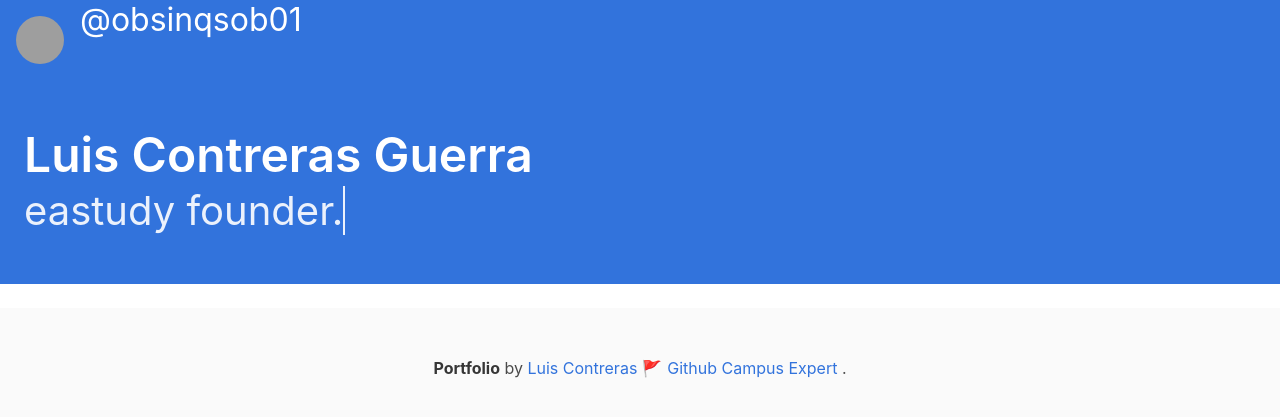
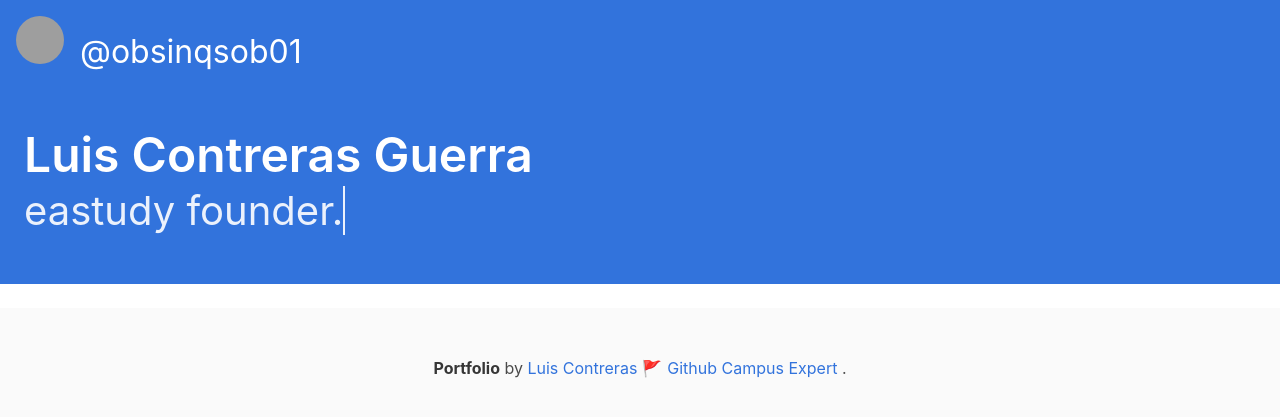
Before and after one commit to ellcontreras/ellcontreras.github.io, a Jekyll site: the page built from index.md, in a window 1280 px wide. Shown: the top 417 px of the page. Built offline with Jekyll 4.4.1, drawn with Linux system fonts in a browser that asks for light colours; emoji names are drawn with the system emoji font; our own code applies the rules of GitHub Pages for plain Markdown files; grey boxes are pictures that could not be loaded.

Commit message:
Add some margin to the navbar brand text

```diff
--- a/_includes/header.html
+++ b/_includes/header.html
@@ -15,6 +15,6 @@
             <figure class="image is-48x48" style="margin: 1em;">
               <img class="is-rounded" src="https://avatars3.githubusercontent.com/u/19920165?s=460&v=4">
             </figure>
-            <h3 class="subtitle is-3 has-text-white">@obsinqsob01</h3>
+            <h3 class="subtitle is-3 has-text-white" style="margin-top: 1em;">@obsinqsob01</h3>
         </div>
     </nav>
```
